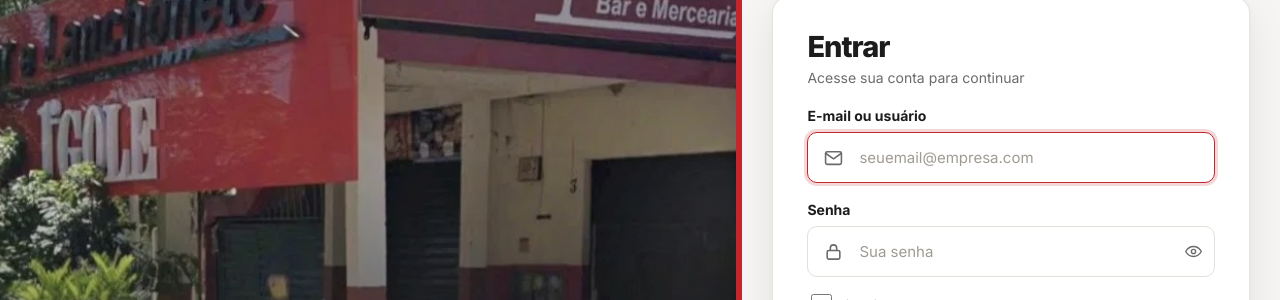
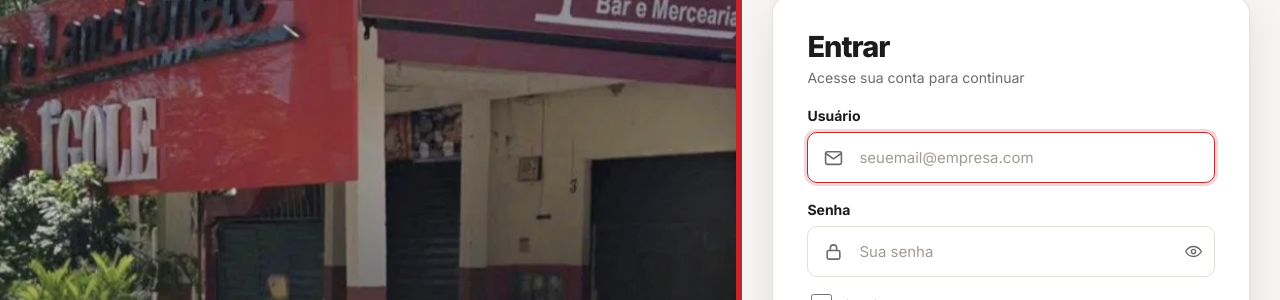
Before and after one commit to keeytguimaraes/TCC, a Flask app: page /login in a window 1280 px wide. Shown: the part 135-435 px from the top of the page. Run offline with Flask 3, Linux system fonts and the light colour scheme.

Commit message:
Ajustes finais e pontuais

```diff
--- a/app/templates/auth/login.html
+++ b/app/templates/auth/login.html
@@ -75,7 +75,7 @@
                 <form class="login-form" method="POST" action="{{ url_for('login') }}" novalidate>
 
                     <div class="login-field">
-                        <label for="usuario">E-mail ou usuário</label>
+                        <label for="usuario">Usuário</label>
                         <div class="login-input-wrap">
                             <svg class="login-input-icon" width="16" height="16" viewBox="0 0 24 24" fill="none" stroke="currentColor" stroke-width="2" stroke-linecap="round" stroke-linejoin="round" aria-hidden="true">
                                 <rect x="2" y="4" width="20" height="16" rx="2"/>
```
